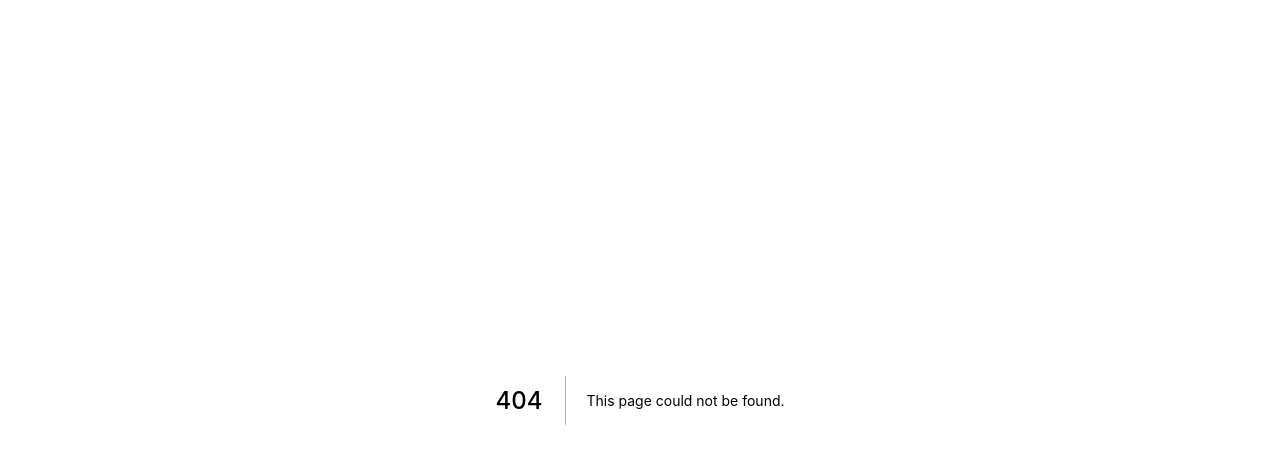
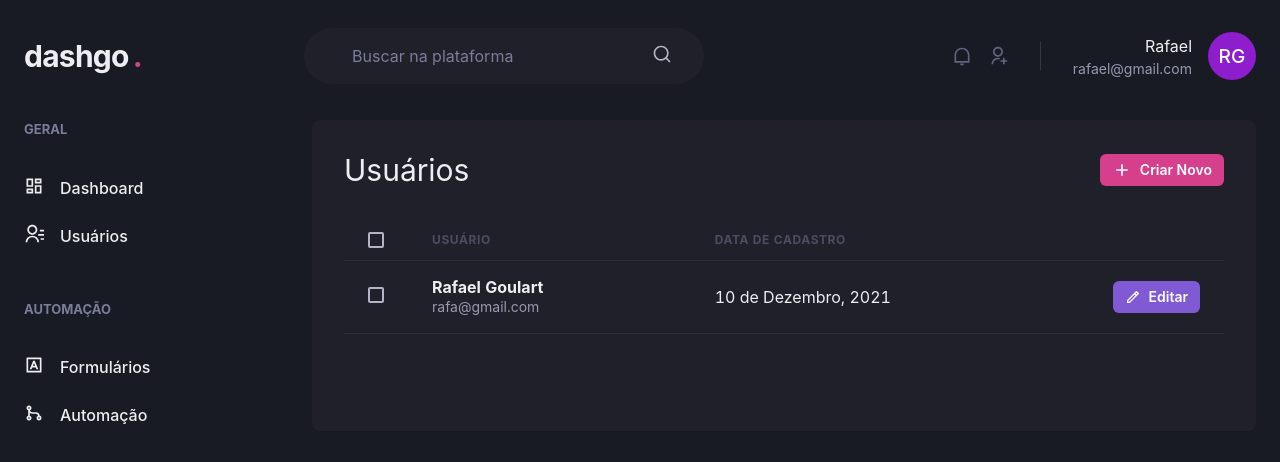
Before and after one commit to RafaelGoulartB/dashgo, a Next.js app: page /users in a window 1280 px wide. Before the commit this address had no page. Shown: the top 462 px of the page. Built offline with nearby package versions, Linux system fonts and the light colour scheme.

Commit message:
📦 feat: creating list of users

```diff
--- /dev/null
+++ b/src/pages/users/index.tsx
@@ -0,0 +1,65 @@
+import { Box, Button, Checkbox, Flex, Heading, Icon, Table, Tbody, Td, Text, Th, Thead, Tr } from '@chakra-ui/react';
+import React from 'react';
+import { RiAddLine, RiPencilLine } from 'react-icons/ri';
+import Header from '../../components/Headeer/Header';
+import Sidebar from '../../components/Sidebar/Sidebar';
+
+const UsersList: React.FC = () => {
+  return (
+    <Box>
+      <Header />
+
+      <Flex w="100%" my="6" maxW={1480} mx="auto" px="6">
+        <Sidebar />
+
+        <Box flex="1" borderRadius={8} bg="gray.800" p="8">
+          <Flex mb="8" justify="space-between" align="center">
+            <Heading as="h2" size="lg" fontWeight="normal">Usuários</Heading>
+
+            <Button as="a" size="sm" fontSize="sm" colorScheme="pink" leftIcon={<Icon as={RiAddLine} fontSize="20" />}>
+              Criar Novo
+            </Button>
+          </Flex>
+
+          <Table colorScheme="whiteAlpha">
+            <Thead>
+              <Tr>
+                <Th px="6" color="gray.300" width="8">
+                  <Checkbox colorScheme="pink" />
+                </Th>
+                <Th>Usuário</Th>
+                <Th>Data de cadastro</Th>
+                <Th w="8"></Th>
+              </Tr>
+            </Thead>
+
+            <Tbody>
+              <Tr>
+                <Td px="6">
+                  <Checkbox colorScheme="pink" />
+                </Td>
+
+                <Td>
+                  <Box >
+                    <Text fontWeight="bold">Rafael Goulart</Text>
+                    <Text fontSize="sm" color="gray.300">rafa@gmail.com</Text>
+                  </Box>
+                </Td>
+
+                <Td>10 de Dezembro, 2021</Td>
+
+                <Td>
+                  <Button as="a" size="sm" fontSize="sm" colorScheme="purple" leftIcon={<Icon as={RiPencilLine} fontSize="16" />}>
+                    Editar
+                  </Button>
+                </Td>
+              </Tr>
+            </Tbody>
+          </Table>
+        </Box>
+      </Flex>
+    </Box>
+  );
+}
+
+export default UsersList;
```
